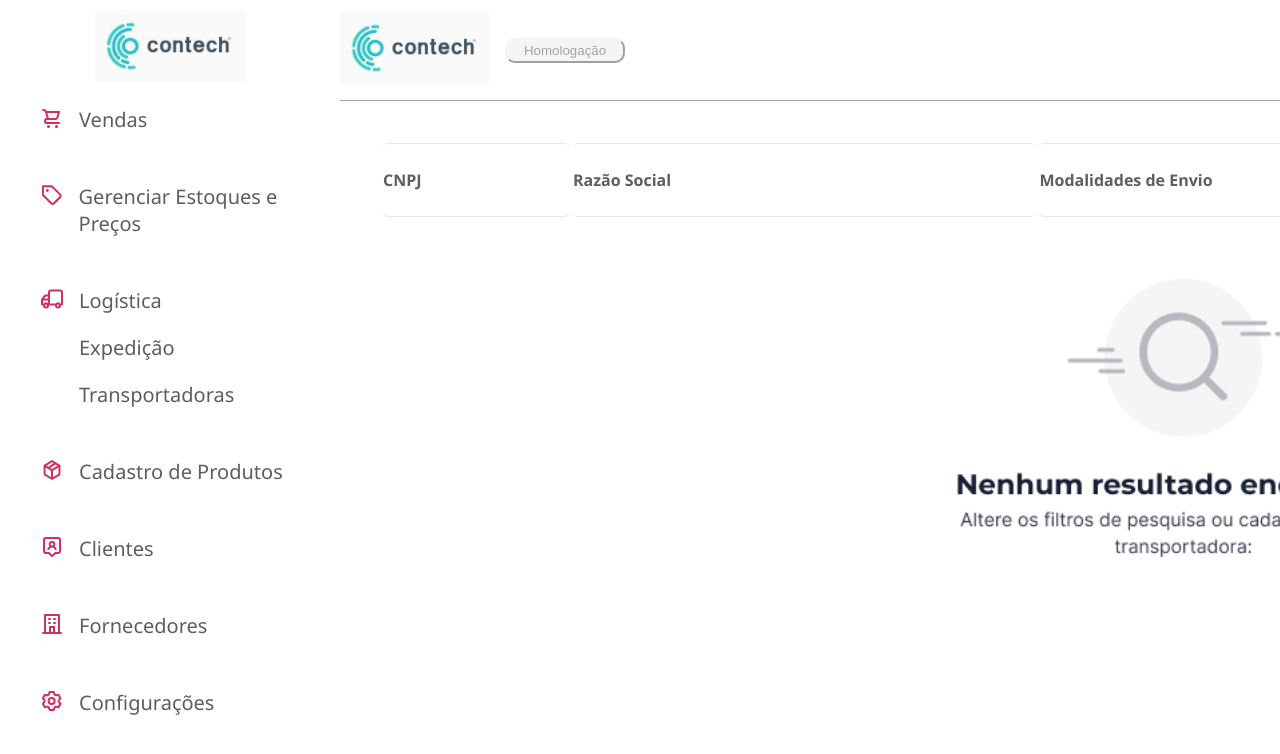
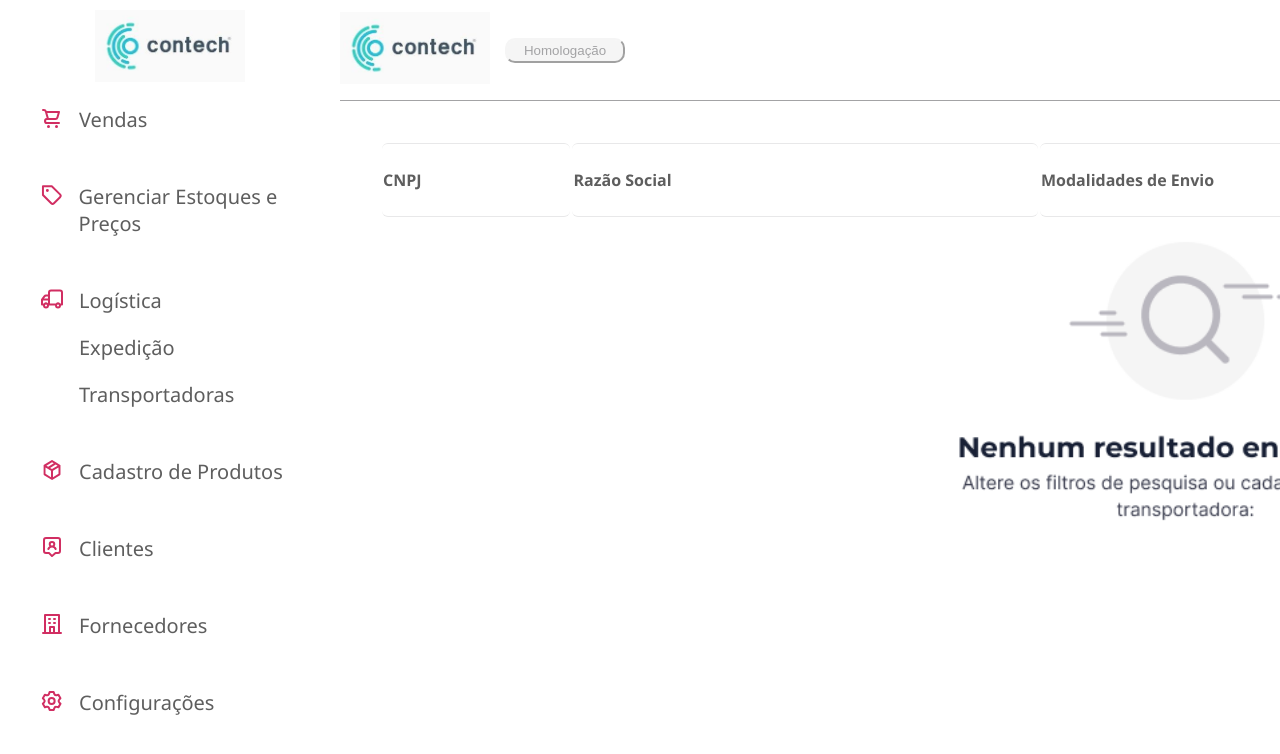
Before and after one commit to robsoncmoraes/projetosite, a Next.js app: page /Logistica/Transportadora/TransportTableNone in a window 1280 px wide. Shown: the top 754 px of the page. Built offline with nearby package versions, Linux system fonts and the light colour scheme.

Commit message:
Ajuste dos links
correção dos llinks de roteamento

```diff
--- a/src/pages/Logistica/Transportadora/TransportTableNone.module.css
+++ b/src/pages/Logistica/Transportadora/TransportTableNone.module.css
@@ -84,3 +84,8 @@
     display: block;
     align-items: center;
 }
+
+.tfoot {
+    display: flex;
+    align-content: center;
+}
--- a/src/pages/Logistica/Transportadora/TransportTableNone.tsx
+++ b/src/pages/Logistica/Transportadora/TransportTableNone.tsx
@@ -16,15 +16,19 @@ export default function TransportTableNone() {
           </tr>
         </thead>
       </table>
-      <div className={styles.searchnone} align="center">
-        <Image src={searchnone} alt="searchnone" width={500} heigth={400} />
-      </div>
-      <div className={styles.divBtn}>
-        <button className={styles.btn}>
-          <UilPlus />
-          Cadastrar Transportadora
-        </button>
-      </div>
+      <table>
+        <tr align="center">
+          <th>
+            <Image src={searchnone} alt="searchnone" width={500} heigth={400} />
+          </th>
+        </tr>
+        <tfoot className={styles.tfoot}>
+          <button className={styles.btn}>
+            <UilPlus />
+            Cadastrar Transportadora
+          </button>
+        </tfoot>
+      </table>
     </div>
   );
 }
```
